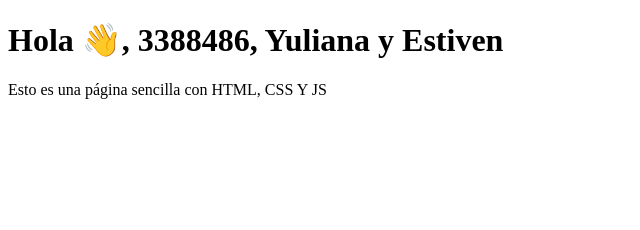
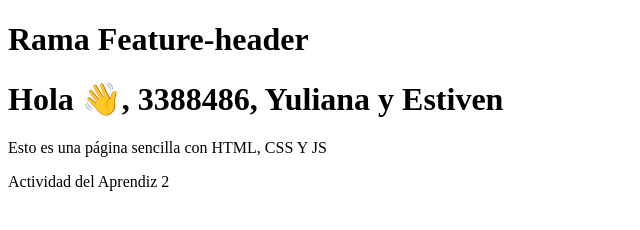
Before and after one commit to David98376464/proyecto-equipo, a plain HTML site: page index.html in a window 1280 px wide. Shown: the whole page, without its empty margins (0-640 px from the left). Drawn offline with Linux system fonts and the light colour scheme.

Commit message:
Creación del encabezado

```diff
--- a/index.html
+++ b/index.html
@@ -5,7 +5,9 @@
     <title>Mi página sencilla en git</title>
 </head>
 <body>
+    <h1>Rama Feature-header </h1>
     <h1>Hola 👋, 3388486, Yuliana y Estiven</h1>
     <p>Esto es una página sencilla con HTML, CSS Y JS</p>
+    <p>Actividad del Aprendiz 2 </p>
 </body>
 </html>
```
